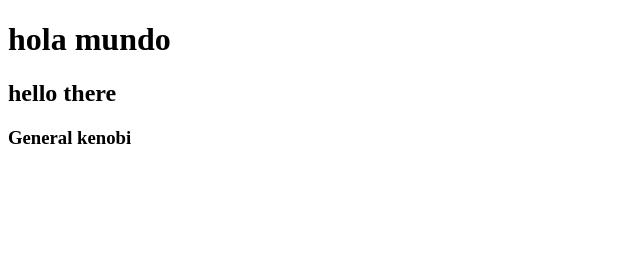
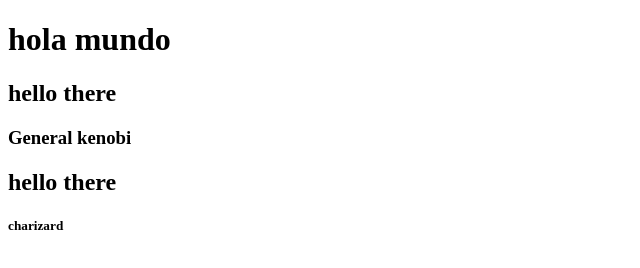
Before and after one commit to Erich9406/mi-primer-repositorio, a plain HTML site: page index.html in a window 1280 px wide. Shown: the whole page, without its empty margins (0-640 px from the left). Drawn offline with Linux system fonts and the light colour scheme.

Commit message:
[add] mi segundo commit

```diff
--- a/index.html
+++ b/index.html
@@ -9,5 +9,7 @@
     <h1>hola mundo</h1>
     <h2>hello there</h2>
     <h3>General  kenobi</h3>
+    <h2>hello there</h2>
+    <h5>charizard</h5>
 </body>
 </html>
```
